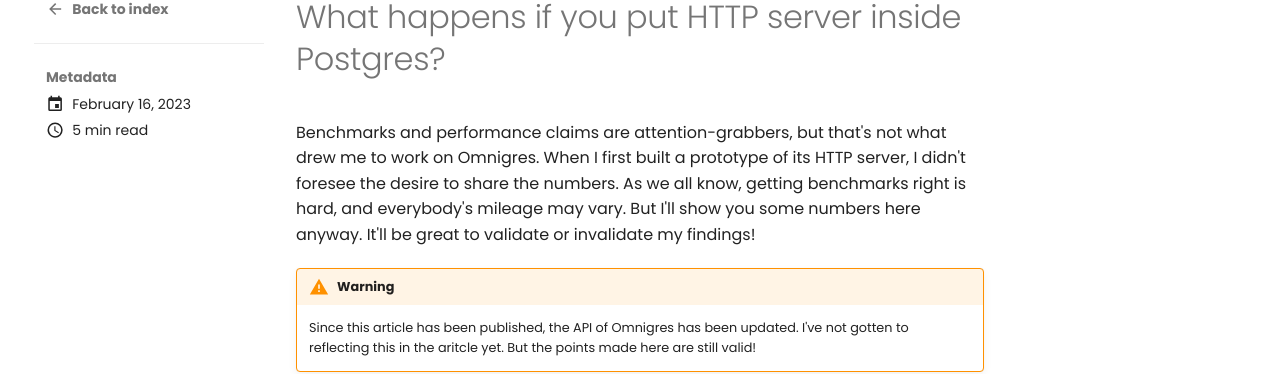
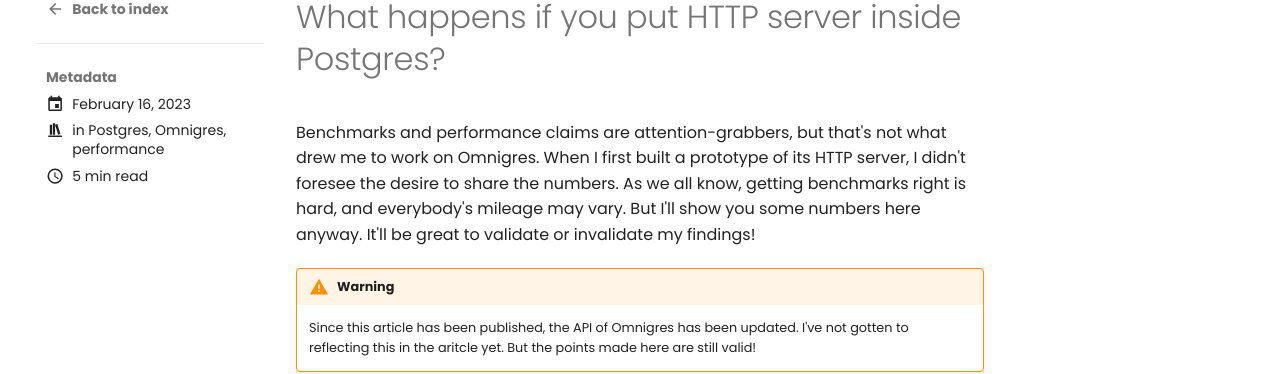
Before and after one commit to yrashk/yrashk.github.io, an MkDocs documentation site: the page built from docs/blog/posts/http_inside_postgres.md, in a window 1280 px wide. Shown: the part 206-580 px from the top of the page. Built offline with MkDocs 1.6.1 and Material for MkDocs 9.7.7, drawn with Linux system fonts in a browser that asks for light colours; plug-ins that fetch from the network failed and are left out; some of the changed lines change nothing that is shown.

Commit message:
Bring blog categories back

```diff
--- a/docs/blog/posts/http_inside_postgres.md
+++ b/docs/blog/posts/http_inside_postgres.md
@@ -1,9 +1,8 @@
 ---
 date: 2023-02-16
 categories:
-  - webdev
-  - postgres
-  - omnigres
+  - Postgres
+  - Omnigres
   - performance
 ---
 
--- a/mkdocs.yml
+++ b/mkdocs.yml
@@ -56,7 +56,6 @@
 plugins:
   - blog:
       archive: false
-      categories: false
   - search
   - include-markdown
   - privacy
```
